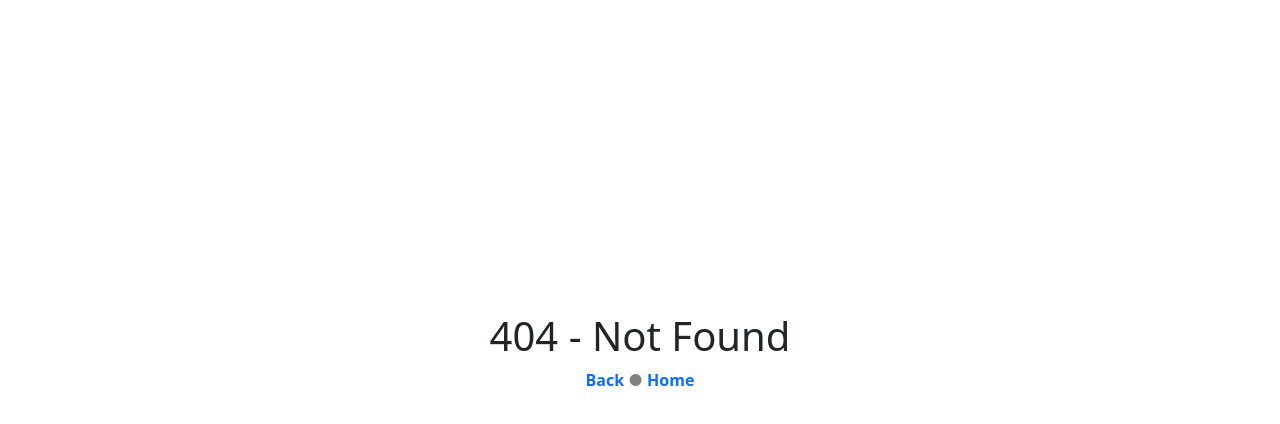
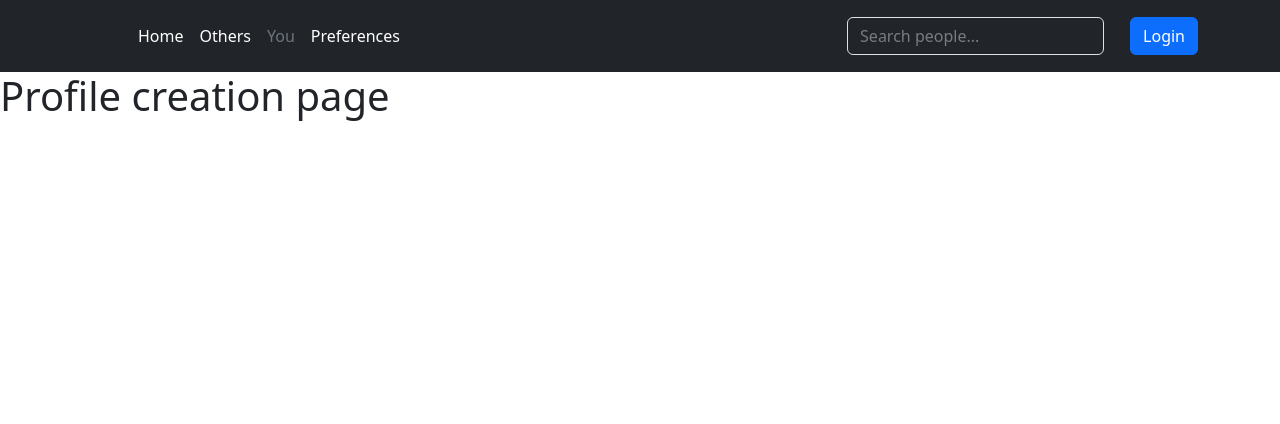
Before and after one commit to Robert-M-Lucas/met-bath, a React (Vite) app: page /you in a window 1280 px wide. Before the commit this address had no page. Shown: the top 424 px of the page. Built offline with nearby package versions, Linux system fonts and the light colour scheme; no server answers.

Commit message:
Added scaffolding for other pages

```diff
--- a/src/components/header/Header.tsx
+++ b/src/components/header/Header.tsx
@@ -4,6 +4,7 @@ import { auth } from "../../util/firebase";
 import "./Header.scss";
 import { User } from "firebase/auth";
 import { useNavigate } from "react-router-dom";
+import { getUserProfile } from "../../util/user_profile";
 
 type HeaderState = "Home" | "Others" | "You" | "Preferences";
 
@@ -22,9 +23,16 @@ export function Header({ show_search_bar, header_state }: Props) {
     const navigate = useNavigate();
 
     useEffect(() => {
-        auth.onAuthStateChanged((user: User | null) => {
+        auth.onAuthStateChanged(async (user: User | null) => {
             setIsLoggedIn(!!user?.uid);
             setDisplayName(user?.displayName);
+
+            if (user !== null) {
+                const profile = await getUserProfile(user.uid);
+                if (profile === undefined) {
+                    navigate("/you");
+                }
+            }
         });
     }, []);
 
@@ -46,9 +54,9 @@ export function Header({ show_search_bar, header_state }: Props) {
 
                 <ul className="nav col-12 col-lg-auto me-lg-auto mb-2 justify-content-center mb-md-0">
                     <li><a href="/" className={"nav-link px-2 " + (header_state == "Home" ? "text-secondary" : "text-white")}>Home</a></li>
-                    <li><a href="#" className={"nav-link px-2 " + (header_state == "Others" ? "text-secondary" : "text-white")}>Others</a></li>
-                    <li><a href="#" className={"nav-link px-2 " + (header_state == "You" ? "text-secondary" : "text-white")}>You</a></li>
-                    <li><a href="#" className={"nav-link px-2 " + (header_state == "Preferences" ? "text-secondary" : "text-white")}>Preferences</a></li>
+                    <li><a href="/others" className={"nav-link px-2 " + (header_state == "Others" ? "text-secondary" : "text-white")}>Others</a></li>
+                    <li><a href="/you" className={"nav-link px-2 " + (header_state == "You" ? "text-secondary" : "text-white")}>You</a></li>
+                    <li><a href="/preferences" className={"nav-link px-2 " + (header_state == "Preferences" ? "text-secondary" : "text-white")}>Preferences</a></li>
                 </ul>
 
                 {show_search ?
--- /dev/null
+++ b/src/pages/others/OthersPage.tsx
@@ -0,0 +1,9 @@
+import { Header } from "../../components/header/Header";
+
+
+export function OthersPage() {
+    return <>
+        <Header show_search_bar={false} header_state="Others"/>
+        <h1>Find people page</h1>
+    </>
+}
--- /dev/null
+++ b/src/pages/preferences/PreferencesPage.tsx
@@ -0,0 +1,9 @@
+import { Header } from "../../components/header/Header";
+
+
+export function PreferencesPage() {
+    return <>
+        <Header header_state="Preferences"/>
+        <h1>Preferences page</h1>
+    </>
+}
--- /dev/null
+++ b/src/pages/you/YouPage.tsx
@@ -0,0 +1,9 @@
+import { Header } from "../../components/header/Header";
+
+
+export function YouPage() {
+    return <>
+        <Header header_state="You"/>
+        <h1>Profile creation page</h1>
+    </>
+}
--- a/src/router.tsx
+++ b/src/router.tsx
@@ -4,6 +4,9 @@ import IndexPage from "./pages/index/IndexPage.tsx";
 import { BusinessCardPage } from "./pages/business_card/BusinessCardPage.tsx";
 import { UserProfilePage } from "./pages/user_profile/UserProfilePage.tsx";
 import { FakeUserProfilePage } from "./pages/user_profile/FakeUserProfilePage.tsx";
+import { YouPage } from "./pages/you/YouPage.tsx";
+import { OthersPage } from "./pages/others/OthersPage.tsx";
+import { PreferencesPage } from "./pages/preferences/PreferencesPage.tsx";
 
 // ? Routing - see https://reactrouter.com/en/main
 
@@ -11,6 +14,21 @@ export const router = createBrowserRouter([
     {
         path: "/",
         element: <IndexPage />,
+        errorElement: <_404Page/>
+    },
+    {
+        path: "/you",
+        element: <YouPage />,
+        errorElement: <_404Page/>
+    },
+    {
+        path: "/others",
+        element: <OthersPage />,
+        errorElement: <_404Page/>
+    },
+    {
+        path: "/preferences",
+        element: <PreferencesPage />,
         errorElement: <_404Page/>
     },
     {
```
